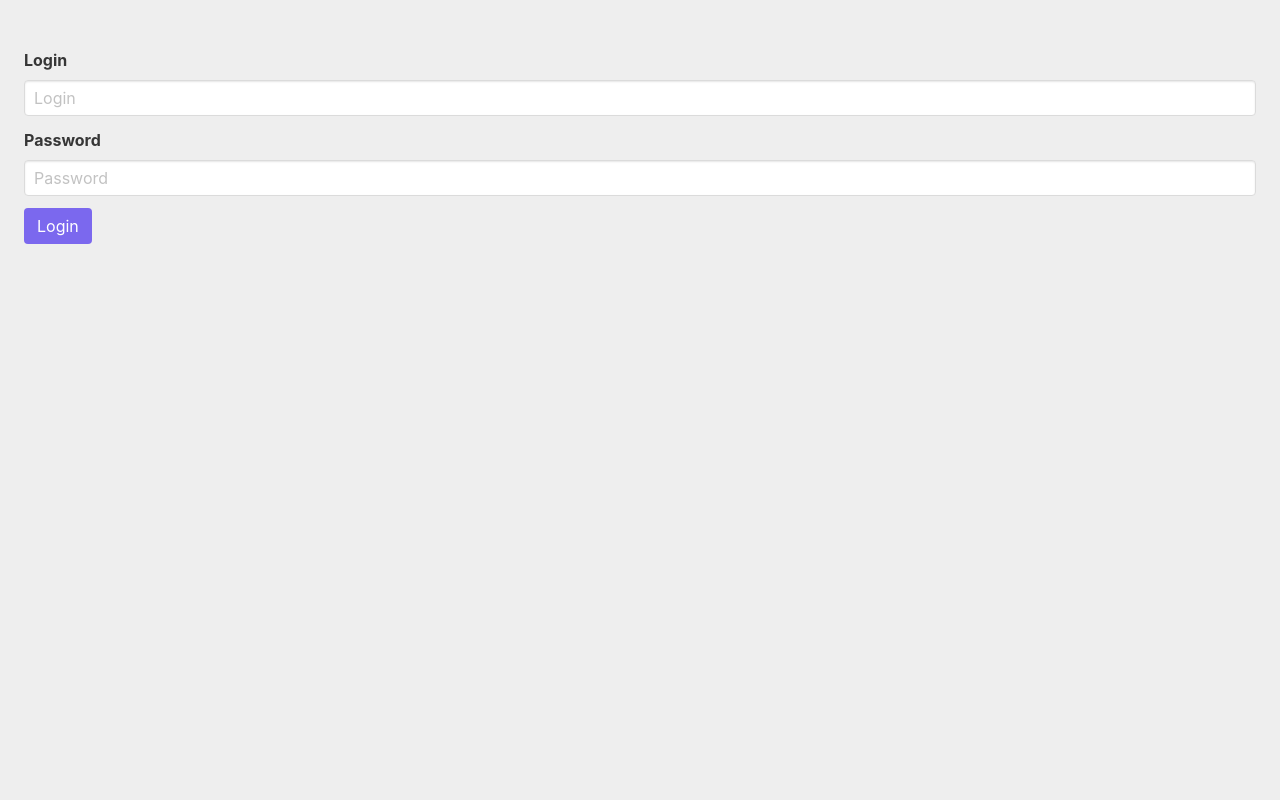
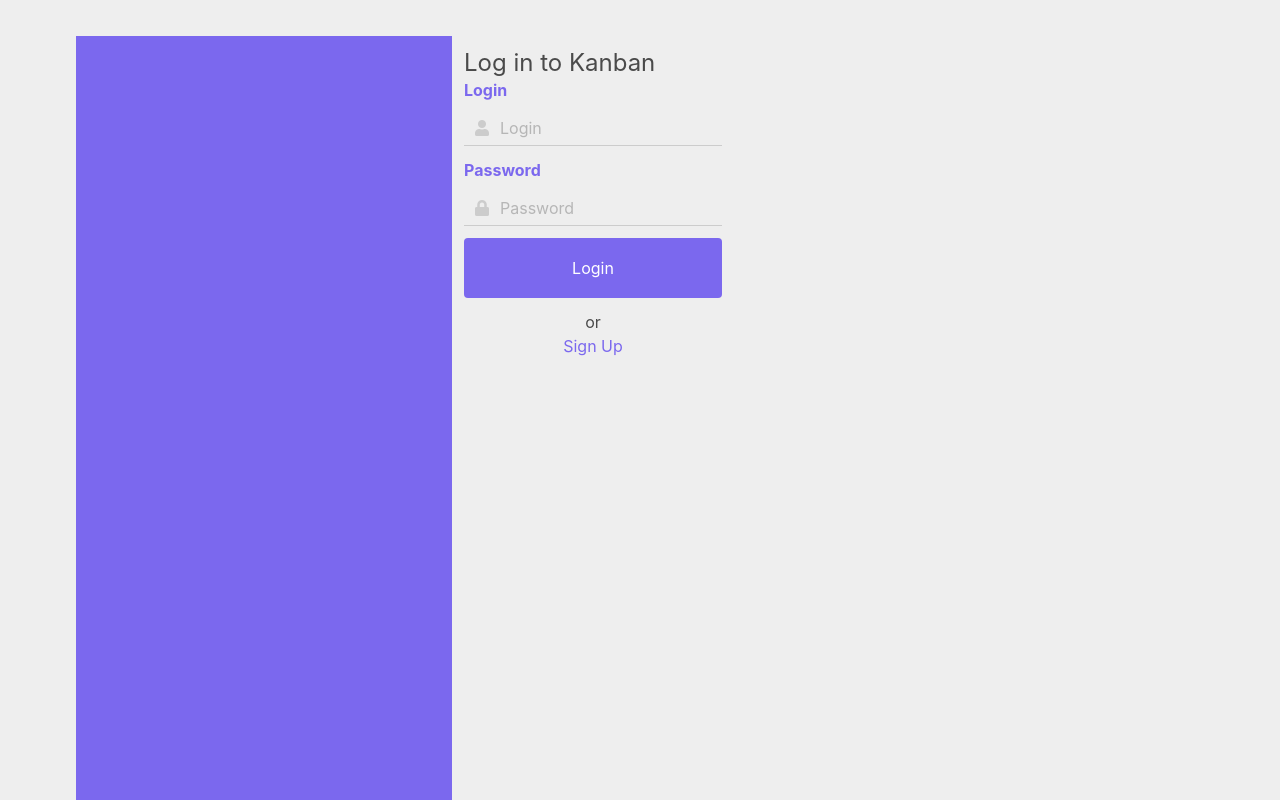
Before and after one commit to Radek-Wawrzyk/Kanban-To-Do-List, a Vue app: page /login in a window 1280 px wide. Shown: the top 800 px of the page. Built offline with nearby package versions, Linux system fonts and the light colour scheme.

Commit message:
Add - login page
Login form and left side bar (To edit!)

```diff
--- a/src/components/home/panel/Panel.vue
+++ b/src/components/home/panel/Panel.vue
@@ -10,12 +10,6 @@
                 <h3 class="subtitle is-5">Open</h3>
                 <span class="panel-header-counter">{{openTasks.length}}</span>
               </header>
-              <div class="panel-add-task" v-if="openTasks.length <= 0">
-                <p class="panel-add-task-text">You don't have any tasks...</p>
-                <router-link to="add-task" class="button is-primary">
-                  New Task
-                </router-link>
-              </div>
               <ul class="panel-items" >
                 <Task v-for="(task, index) in tasks" :key="index" :task="task" v-if="!task.done"></Task>
               </ul>
--- a/src/components/login/Login.vue
+++ b/src/components/login/Login.vue
@@ -1,22 +1,40 @@
 <template>
   <section class="section">
-    <form class="form">
+    <div class="container is-fluid">
+      <div class="columns">
+        <div class="left-side-bar column is-4 is-marginless"></div>
+
+        <form class="form right-side column is-3">
+          <span class="subtitle is-4">Log in to Kanban</span>
+
           <div class="field">
             <label class="label" for="login">Login</label>
-        <div class="control">
-          <input class="input" type="text" id="login" name="login" placeholder="Login" v-model="user.name">
+            <div class="control has-icons-left">
+              <input class="input is-radiusless" type="text" id="login" name="login" placeholder="Login" v-model="user.name">
+              <span class="icon is-small is-left">
+                <i class="fas fa-user"></i>
+              </span>
             </div>
           </div>
+
           <div class="field">
             <label class="label" for="password">Password</label>
-        <div class="control">
-          <input class="input" type="password" id="password" name="password" placeholder="Password" v-model="user.password">
+            <div class="control has-icons-left">
+              <span class="icon">
+                <i class="fas fa-lock"></i>
+              </span>
+              <input class="input is-radiusless" type="password" id="password" name="password" placeholder="Password" v-model="user.password">
             </div>
           </div>
+
           <div class="field">
             <button class="button is-primary" @click="submit">Login</button>
           </div>
+
+          <div class="has-text-centered"><span>or</span> <p style="color: #7b68ee;"><a href="#">Sign Up</a></p></div>
         </form>
+      </div>
+    </div>
   </section>
 </template>
 
@@ -42,3 +60,5 @@ export default {
 }
 
 </script>
+
+<style lang="scss" src="./login.scss" scoped />
--- /dev/null
+++ b/src/components/login/login.scss
@@ -0,0 +1,36 @@
+.right-side{
+    height: 100%;
+
+    a{
+        color: #7b68ee;
+        text-decoration: none;
+    }
+
+    .field{
+        .label{
+            color: #7b68ee;
+        }
+
+        .icon{
+            float: left;
+            color: #ccc;
+        }
+
+        input{
+            background: none;
+            border: none;
+            box-shadow: none;
+            border-bottom: 1px solid #ccc;
+        }
+    }
+
+    button{
+        width: 100%;
+        height: 60px;
+    }
+}
+
+.left-side-bar{
+    background: #7b68ee;
+    height: 110vh;
+}
```
Also changed, not shown: 1 other file (tests, documents, lock files or other folders). Lines whose indentation alone changed are shown as unchanged.
